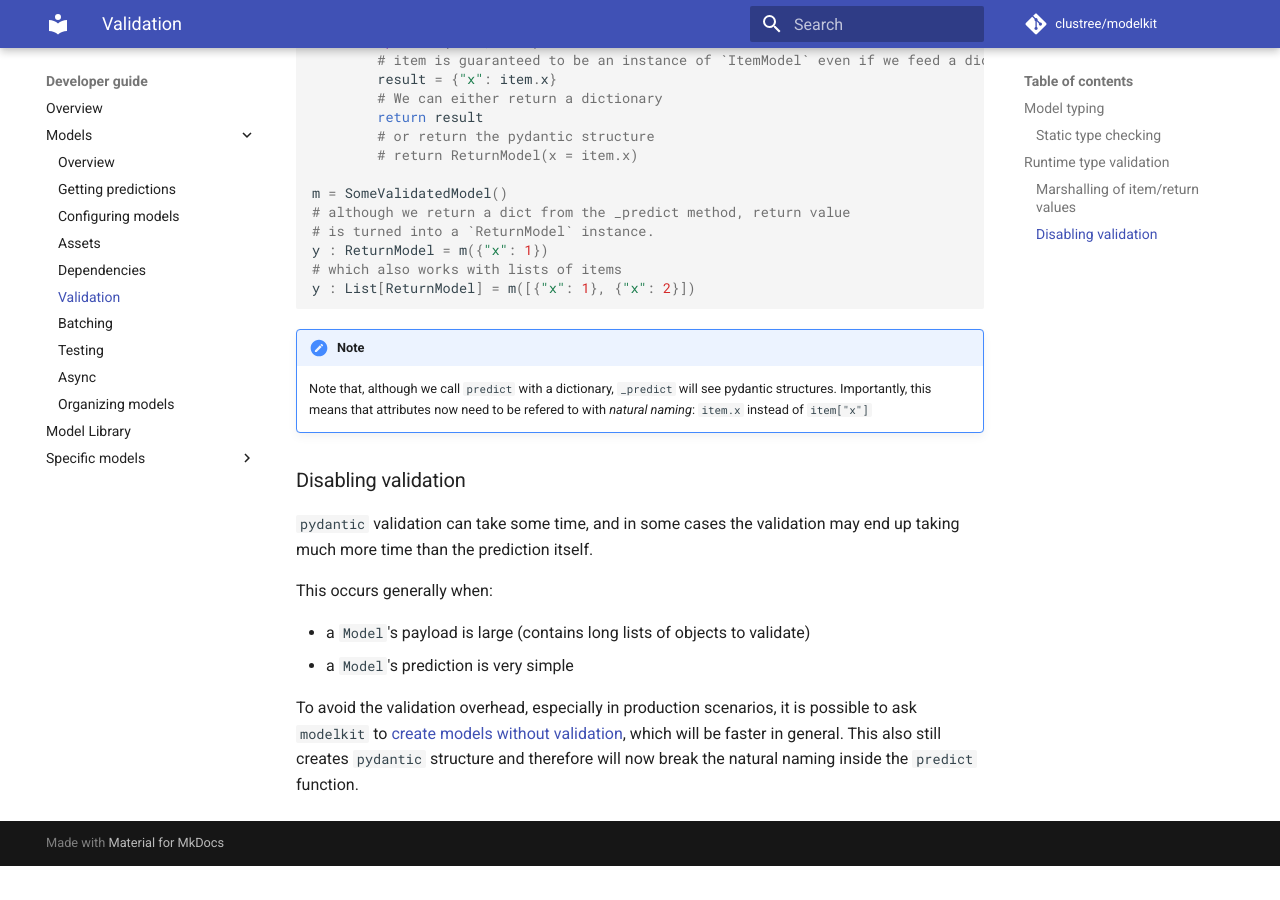
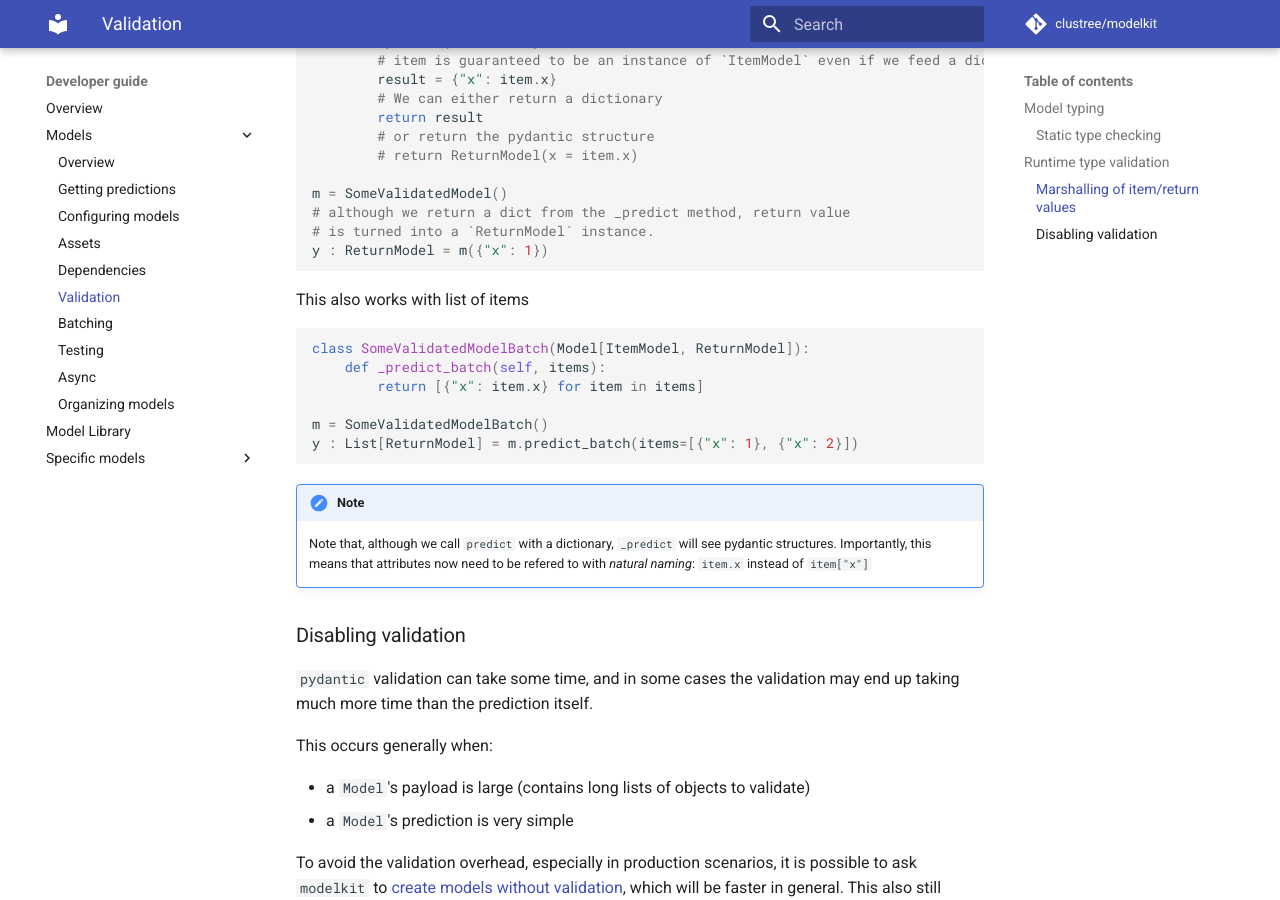
Before and after one commit to Cornerstone-OnDemand/modelkit, an MkDocs documentation site: the page built from docs/library/models/validation.md, in a window 1280 px wide and 900 px high, scrolled down 1294 px. Built offline with MkDocs 1.6.1 and Material for MkDocs 9.7.7, drawn with Linux system fonts in a browser that asks for light colours; comment, search, counter and statistics services are not loaded; before the commit the page ends 2160 px from its top, so only the background shows below that; some of the changed text lies outside the part shown.

Commit message:
Update validation.md

````diff
--- a/docs/library/models/validation.md
+++ b/docs/library/models/validation.md
@@ -56,8 +56,17 @@ m = SomeValidatedModel()
 # although we return a dict from the _predict method, return value
 # is turned into a `ReturnModel` instance.
 y : ReturnModel = m({"x": 1})
-# which also works with lists of items
-y : List[ReturnModel] = m([{"x": 1}, {"x": 2}])
+```
+
+This also works with list of items
+
+```python
+class SomeValidatedModelBatch(Model[ItemModel, ReturnModel]):
+    def _predict_batch(self, items):
+        return [{"x": item.x} for item in items]
+
+m = SomeValidatedModelBatch()
+y : List[ReturnModel] = m.predict_batch(items=[{"x": 1}, {"x": 2}])
 ```
 
 !!! note
````
Also changed, not shown: other parts of docs/library/models/validation.md (+1 -1 lines).
